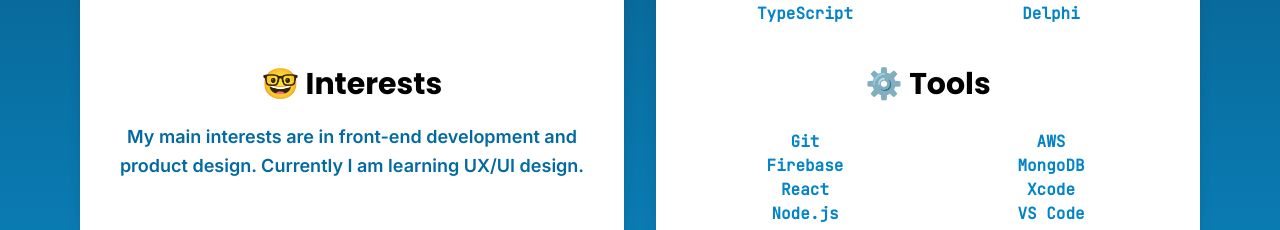
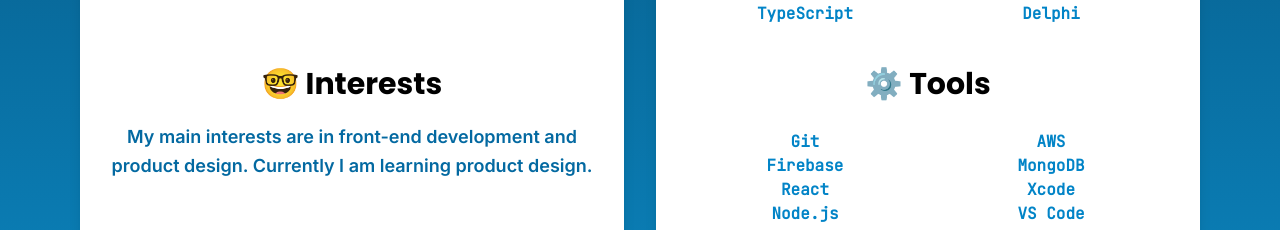
Before and after one commit to rayk1m02/Portfolio, a React (Create React App) app in the folder client/: page / in a window 1280 px wide. Shown: the part 947-1177 px from the top of the page. Built offline with nearby package versions, Linux system fonts and the light colour scheme; the HTML template or start-up script is replaced by a standard one.

Commit message:
interests

```diff
--- a/client/src/components/Home/MainA.tsx
+++ b/client/src/components/Home/MainA.tsx
@@ -11,7 +11,7 @@
         </p>
         <h2 className="text-3xl font-heading font-bold mb-5">🤓 Interests</h2>
         <p className="text-lg font-sans font-semibold text-primary-700 leading-relaxed">
-          My main interests are in front-end development and product design. Currently I am learning UX/UI design.
+          My main interests are in front-end development and product design. Currently I am learning product design.
         </p>
       </div>
       {/* Right column */}
```
